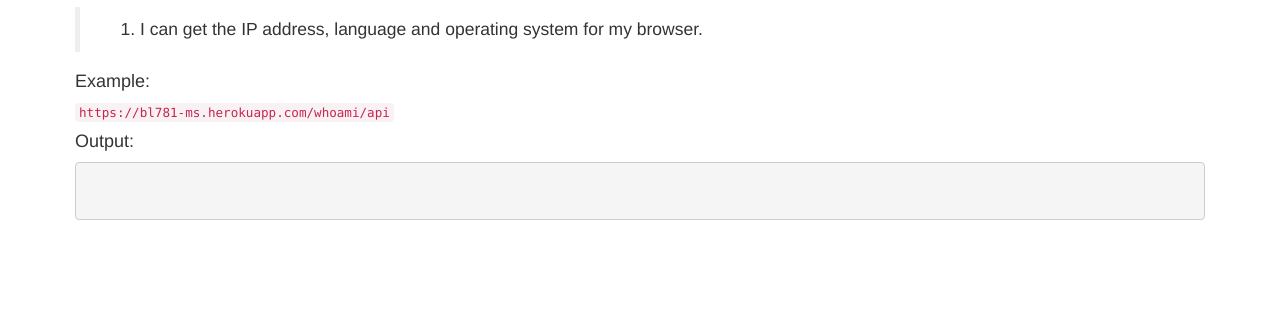
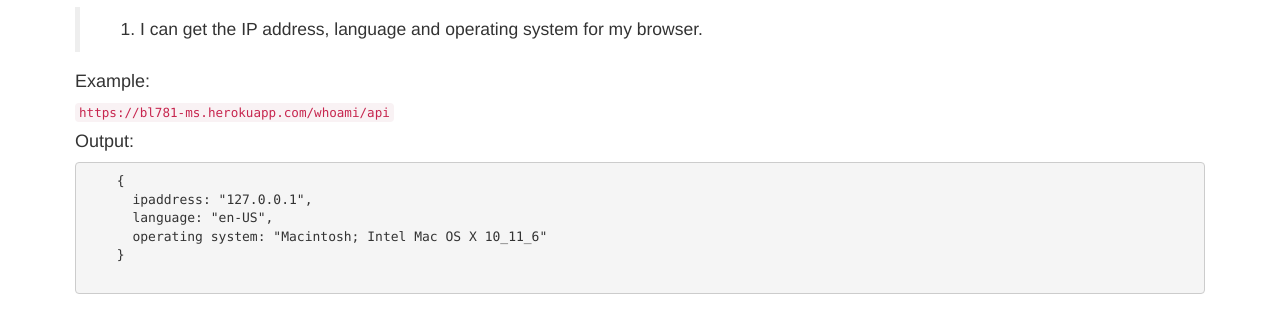
Before and after one commit to brandonlee781/fcc-microservices, a website: page pages/whoami.html in a window 1280 px wide. Shown: the part 164-496 px from the top of the page. Drawn offline with nearby package versions, Linux system fonts and the light colour scheme.

Commit message:
Completed header parser

```diff
--- a/pages/whoami.html
+++ b/pages/whoami.html
@@ -29,7 +29,11 @@
   <code>https://bl781-ms.herokuapp.com/whoami/api</code>
   <h4>Output:</h4>
   <pre>
-
+    {
+      ipaddress: "127.0.0.1",
+      language: "en-US",
+      operating system: "Macintosh; Intel Mac OS X 10_11_6"
+    }
   </pre>
 </body>
 </html>
```
